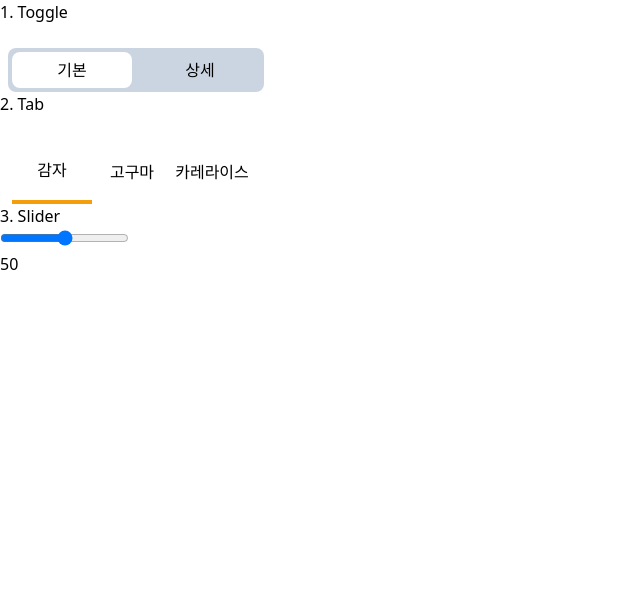
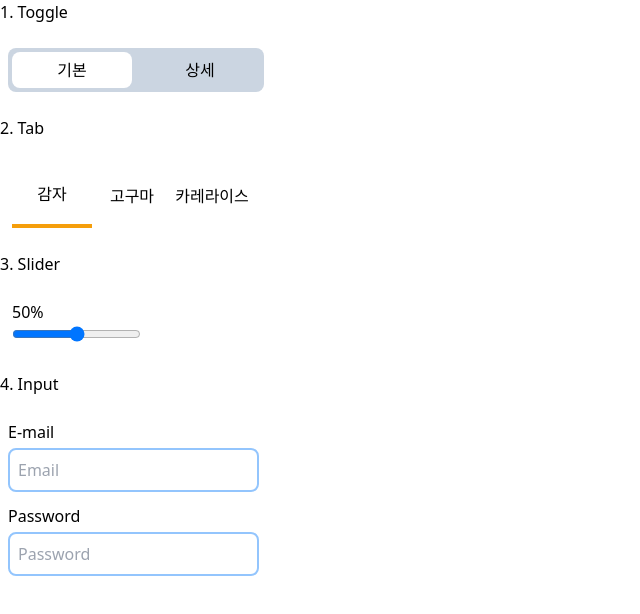
Before and after one commit to Minseongkimm/wanted_pre_onboarding, a React (Create React App) app: page / in a window 1280 px wide. Shown: the top 614 px of the page, without its empty margins (0-640 px from the left). Built offline with nearby package versions, Linux system fonts and the light colour scheme.

Commit message:
Input 기본기능 구현완료

```diff
--- a/src/App.js
+++ b/src/App.js
@@ -1,4 +1,5 @@
 import './App.css';
+import Input from './components/Input';
 import Slider from './components/Slider';
 import Tab from './components/Tab';
 import Toggle from './components/Toggle';
@@ -12,6 +13,8 @@ function App() {
       <Tab />
       <div>3. Slider</div>
       <Slider />
+      <div>4. Input</div>
+      <Input />
     </>
   );
 }
--- a/src/components/Input.js
+++ b/src/components/Input.js
@@ -0,0 +1,28 @@
+import { React } from 'react';
+
+const Input = () => {
+  return (
+    <section className="flex flex-col mb-6 mt-6 ml-2">
+      <div>
+        <h4 className="mb-1">E-mail</h4>
+        <input
+          type="email"
+          name=""
+          placeholder="Email"
+          className="mb-3 p-2 outline-none border-2 border-blue-300 rounded-lg"
+        />
+      </div>
+      <div>
+        <h4 className="mb-1">Password</h4>
+        <input
+          type="password"
+          name=""
+          placeholder="Password"
+          className="mb-3 p-2 outline-none border-2 border-blue-300 rounded-lg"
+        />
+      </div>
+    </section>
+  );
+};
+
+export default Input;
--- a/src/components/Slider.js
+++ b/src/components/Slider.js
@@ -7,10 +7,13 @@ const Slider = () => {
   };
 
   return (
-    <section className="flex flex-col">
+    <section className="flex flex-col mt-6 mb-6 ml-3">
       <div>
+        <div className="flex">
+          <p id="result">50</p>
+          <p>%</p>
+        </div>
         <input type="range" onChange={volumeHandler} />
-        <p id="result">50</p>
       </div>
     </section>
   );
--- a/src/components/Tab.js
+++ b/src/components/Tab.js
@@ -9,7 +9,7 @@ const Tab = () => {
   };
 
   return (
-    <div className="mt-6 ml-3">
+    <div className="mb-6 mt-6 ml-3">
       <ul className="flex">
         <li
           className={id === 0 ? 'clickedTab' : 'unClickedTab'}
--- a/src/components/Toggle.js
+++ b/src/components/Toggle.js
@@ -12,7 +12,7 @@ const Toggle = () => {
   };
 
   return (
-    <div className="mt-6">
+    <div className="mt-6 mb-6">
       <section className="flex ml-2">
         <div className="h-11 w-32 bg-slate-300 rounded-l-lg  ">
           <div
```
